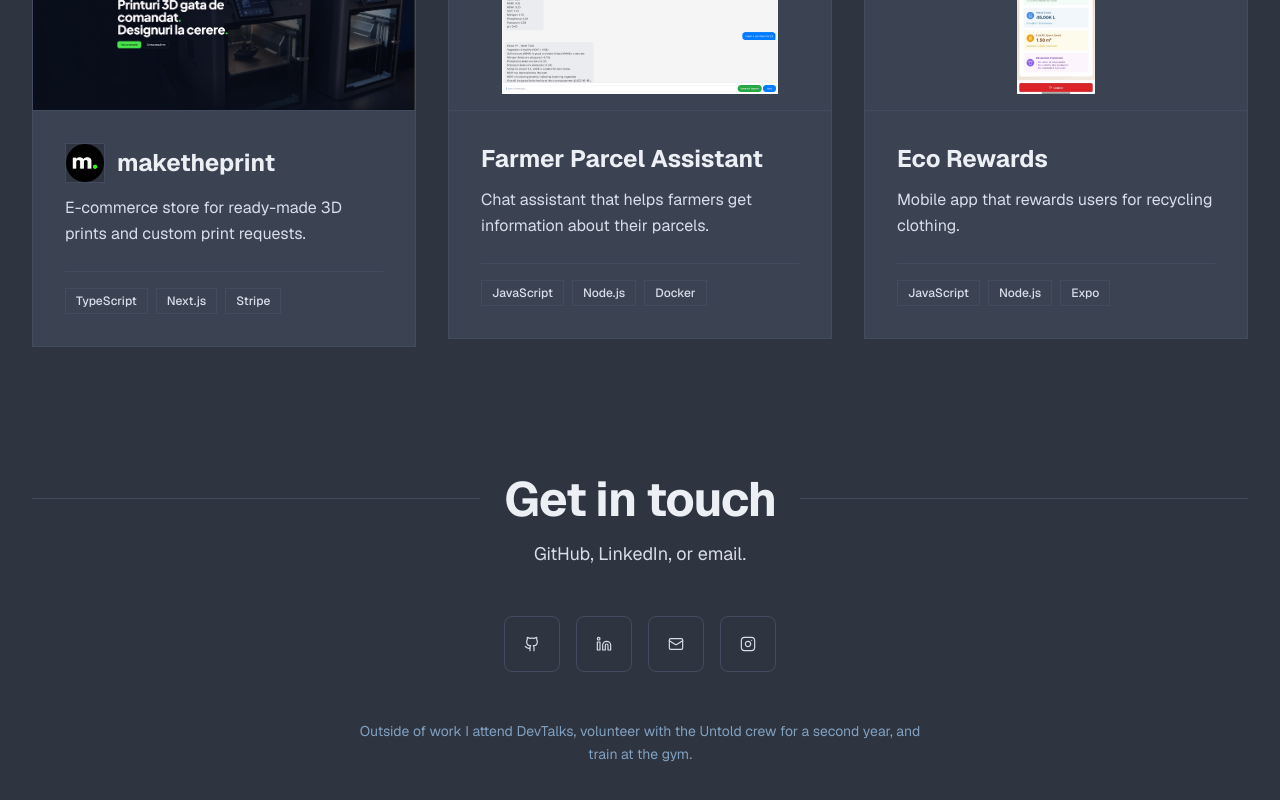
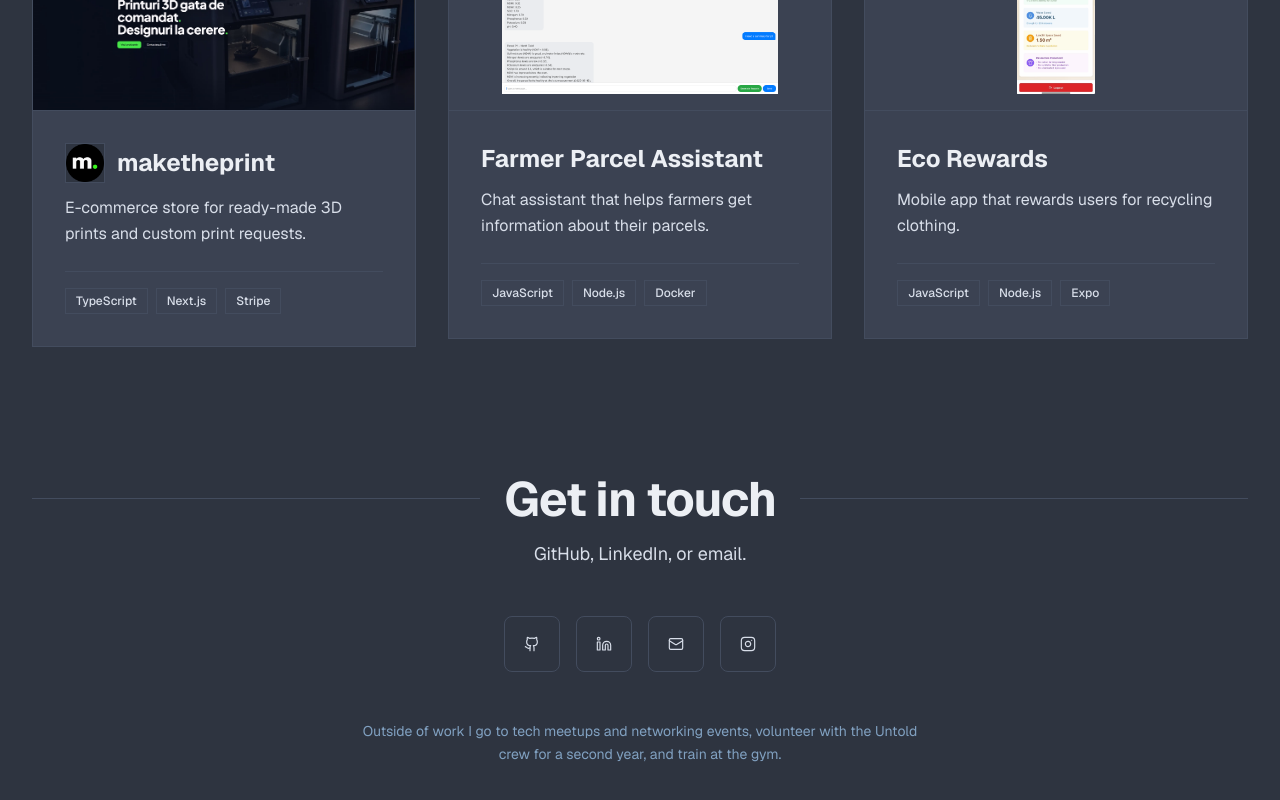
Before and after one commit to Alex-Clau/alexgafita.com, a Next.js app: page / in a window 1280 px wide. Shown: the part 2331-3131 px from the top of the page. Built offline with nearby package versions, Linux system fonts and the light colour scheme.

Commit message:
copy: broaden the outside-work contact line
Mention tech meetups and networking events in general instead of naming only DevTalks.

Co-authored-by: Alex Gafita <Alex-Clau@users.noreply.github.com>

```diff
--- a/src/components/sections/contact.tsx
+++ b/src/components/sections/contact.tsx
@@ -69,7 +69,7 @@ export function ContactSection() {
       </div>
 
       <p className="text-center text-xs sm:text-sm text-muted-foreground max-w-xl mx-auto leading-relaxed">
-        Outside of work I attend DevTalks, volunteer with the Untold crew for a second year, and train at the gym.
+        Outside of work I go to tech meetups and networking events, volunteer with the Untold crew for a second year, and train at the gym.
       </p>
     </motion.section>
   );
```
